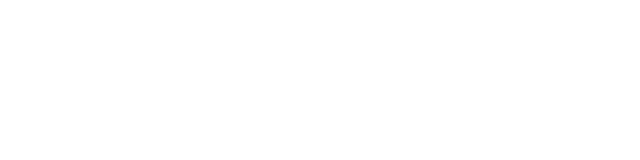
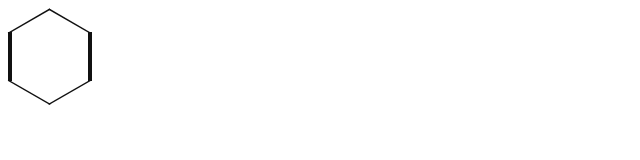
Before and after one commit to TheDomac/AutoHex, a React app: page / in a window 1280 px wide. Shown: the top 160 px of the page, without its empty margins (0-640 px from the left). Built offline with nearby package versions, Linux system fonts and the light colour scheme.

Commit message:
styled components, hexSlot

```diff
--- a/package.json
+++ b/package.json
@@ -62,6 +62,7 @@
     "sass-loader": "7.2.0",
     "semver": "6.3.0",
     "style-loader": "1.0.0",
+    "styled-components": "^4.3.2",
     "terser-webpack-plugin": "1.4.1",
     "ts-pnp": "1.1.2",
     "url-loader": "2.1.0",
--- a/src/App.js
+++ b/src/App.js
@@ -1,10 +1,18 @@
-import React from "react";
+import React, { Component } from "react";
+
+import HexSlot from "common/components/hexSlot";
 
 import getPathsBetweenTwoSlots from "common/utils/getPathsBetweenTwoSlots";
 
-function App() {
-  console.log(getPathsBetweenTwoSlots(1, 21));
-  return <div />;
+class App extends Component {
+  render() {
+    console.log(getPathsBetweenTwoSlots(1, 21));
+    return (
+      <div>
+        <HexSlot />
+      </div>
+    );
+  }
 }
 
 export default App;
--- a/src/common/components/hexSlot.js
+++ b/src/common/components/hexSlot.js
@@ -0,0 +1,16 @@
+import React, { Component } from "react";
+
+import { HexMain, HexTop, HexBottom } from "./hexSlot.styled";
+
+class HexSlot extends Component {
+  render() {
+    return (
+      <HexMain>
+        <HexTop />
+        <HexBottom />
+      </HexMain>
+    );
+  }
+}
+
+export default HexSlot;
--- /dev/null
+++ b/src/common/components/hexSlot.styled.js
@@ -0,0 +1,91 @@
+import styled from "styled-components";
+
+export const HexMain = styled.div`
+  display: inline-block;
+  text-align: left;
+  float: left;
+  position: relative;
+  background-position: 50%;
+  border-left: 2px solid #111;
+  border-right: 2px solid #111;
+  box-sizing: border-box;
+
+  width: 84px;
+  height: 48.5px;
+  margin: 24.25px 0;
+  background-size: auto 87.7572px;
+  border-left-width: 4px;
+  border-right-width: 4px;
+
+  &:after {
+    position: absolute;
+    content: "";
+    z-index: 2;
+    background: inherit;
+
+    top: 2.3094px;
+    left: 0;
+    width: 76px;
+    height: 43.8786px;
+  }
+`;
+
+export const HexTop = styled.div`
+  position: absolute;
+  z-index: 1;
+  overflow: hidden;
+  transform: scaleY(0.5774) rotate(-45deg);
+  background: inherit;
+  box-sizing: border-box;
+
+  top: -29.6985px;
+  border-top-width: 5.6569px;
+  border-right-width: 5.6569px;
+  width: 59.4px;
+  height: 59.4px;
+  left: 8.3px;
+  border-top: 2.8284px solid #111;
+  border-right: 2.8284px solid #111;
+
+  &:after {
+    position: absolute;
+    content: "";
+    background: inherit;
+    transform-origin: 0 0;
+    background-position: top;
+
+    width: 76px;
+    height: 43.8786204584px;
+    transform: rotate(45deg) scaleY(1.7321) translateY(-21.9393px);
+  }
+`;
+
+export const HexBottom = styled.div`
+  position: absolute;
+  z-index: 1;
+  overflow: hidden;
+  transform: scaleY(0.5774) rotate(-45deg);
+  background: inherit;
+  box-sizing: border-box;
+
+  bottom: -29.6985px;
+  border-bottom-width: 5.6569px;
+  border-left-width: 5.6569px;
+  width: 59.4px;
+  height: 59.4px;
+  left: 8.3px;
+  border-bottom: 2.8284px solid #111;
+  border-left: 2.8284px solid #111;
+
+  &:after {
+    position: absolute;
+    content: "";
+    background: inherit;
+    transform-origin: 0 0;
+    background-position: bottom;
+
+    width: 76px;
+    height: 43.8786204584px;
+    transform: rotate(45deg) scaleY(1.7321) translateY(-21.9393px);
+  }
+`;
--- a/src/common/utils/setupBoard.js
+++ /dev/null
@@ -1,5 +0,0 @@
-// import slots from "common/consts/slots";
-
-const setupBoard = (player1, player2) => {};
-
-export default setupBoard;
```
Also changed, not shown: src/mocks/players.js (deleted, +0 -17 lines), 1 other file (tests, documents, lock files or other folders).
